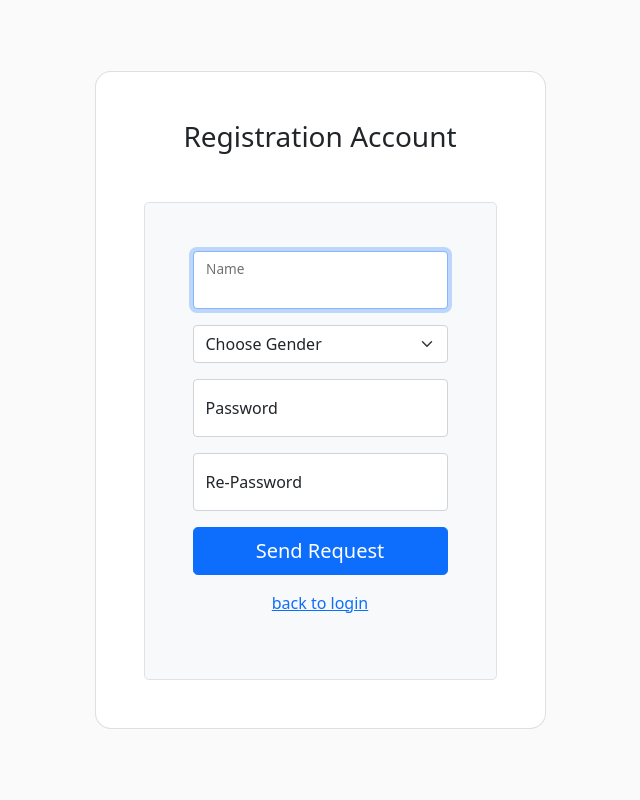
After one commit to adexRepo/web-work-assessment, a PHP site: page /app/View/User/Register.php in a window 1280 px wide. The commit adds this page. Shown: the whole page, without its empty margins (320-960 px from the left). Run offline with PHP 8.4, Linux system fonts and the light colour scheme; some libraries are stand-ins or nearby versions.

Commit message:
register finish

```diff
--- /dev/null
+++ b/app/View/User/Register.php
@@ -0,0 +1,79 @@
+<!DOCTYPE html>
+<html lang="en">
+
+<head>
+    <meta charset="UTF-8">
+    <meta http-equiv="X-UA-Compatible" content="IE=edge">
+    <meta name="viewport" content="width=device-width, initial-scale=1.0">
+    <title>Register</title>
+    <link href="https://cdn.jsdelivr.net/npm/bootstrap@5.1.3/dist/css/bootstrap.min.css" rel="stylesheet"
+        integrity="sha384-1BmE4kWBq78iYhFldvKuhfTAU6auU8tT94WrHftjDbrCEXSU1oBoqyl2QvZ6jIW3" crossorigin="anonymous">
+    <script src="https://cdn.jsdelivr.net/npm/bootstrap@5.1.3/dist/js/bootstrap.bundle.min.js"
+        integrity="sha384-ka7Sk0Gln4gmtz2MlQnikT1wXgYsOg+OMhuP+IlRH9sENBO0LRn5q+8nbTov4+1p"
+        crossorigin="anonymous"></script>
+    <script src="https://ajax.googleapis.com/ajax/libs/jquery/2.1.1/jquery.min.js"></script>
+
+</head>
+<body>
+    <section class="vh-100" style="background-color: #fafafa;">
+        <div class="container py-5 h-100">
+            <div class="row d-flex justify-content-center align-items-center h-100">
+                <div class="col-12 col-md-8 col-lg-6 col-xl-5">
+
+                <!-- NOTIFICATION -->
+                <?php
+                if(!empty($model['error']) || !empty($model['success'])){
+                    $color = !empty($model['error']) ? 'danger': 'success';
+                    $content = !empty($model['error']) ? $model['error'] : $model['success'];
+                    ?>
+                    <div class="row">
+                        <div class="alert alert-<?= $color ?> text-center" role="alert">
+                            <?= $content?>
+                        </div>
+                    </div>
+                <?php }?>
+
+                <!-- //Test123! -->
+
+                    <div class="card shadow-2-strong" style="border-radius: 1rem;">
+                        <div class="card-body p-5 text-center">
+                            <h3 class="mb-5">Registration Account</h3>
+                            <form class="p-4 p-md-5 border rounded-3 bg-light" method="post" action="/users/register">
+                                <div class="form-floating mb-3">
+                                    <input name="name" type="text" required class="form-control" id="name" placeholder="Username" autofocus>
+                                    <label for="name">Name</label>
+                                </div>
+                                <div class="mb-3">
+                                    <select name="gender" id="gender" required class="form-select" aria-label="Default select example">
+                                        <option selected disabled value="" >Choose Gender</option>
+                                        <option  value="0">Female</option>
+                                        <option  value="1">Male</option>
+                                      </select>
+                                </div>
+                                <div class="form-floating mb-3">
+                                    <input name ="password" type="password" required class="form-control validate" pattern="^(?=.*?[A-Z])(?=.*?[a-z])(?=.*?[0-9])(?=.*?[#?!@$%^&*-]).{8,}$" id="password" placeholder="Password">
+                                    <label for="password">Password</label>
+                                </div>
+                                <div class="form-floating mb-3">
+                                    <input name ="password" type="password" id="confirm_password" class="form-control validate" required id="rePassword" pattern="^(?=.*?[A-Z])(?=.*?[a-z])(?=.*?[0-9])(?=.*?[#?!@$%^&*-]).{8,}$" placeholder="Password">
+                                    <label for="rePassword">Re-Password <span id='message'></span></label>
+                                </div>
+                                <button class="w-100 btn btn-lg btn-primary" type="submit">Send Request</button>
+                                <p class="text-center mt-3"> <a class="mb-5" href="/users/register">back to login</a> </p>
+                            </form>
+                        </div>
+                    </div>
+                </div>
+            </div>
+        </div>
+    </section>
+</body>
+    <script>
+        $('#password, #confirm_password').on('keyup', function () {
+            if ($('#password').val() == $('#confirm_password').val()) {
+                $('#message').html(' [Matching]').css('color', 'green');
+        } else
+            $('#message').html(' [Not Matching]').css('color', 'red');
+        });
+    </script>
+</html>
--- a/app/View/template/signin.html
+++ b/app/View/template/signin.html
@@ -15,6 +15,11 @@
     <section class="vh-100" style="background-color: #fafafa;">
         <div class="container py-5 h-100">
             <div class="row d-flex justify-content-center align-items-center h-100">
+                <div class="row">
+                    <div class="alert alert-danger" role="alert">
+                        A simple primary alert—check it out!
+                    </div>
+                </div>
                 <div class="col-12 col-md-8 col-lg-6 col-xl-5">
                     <div class="card shadow-2-strong" style="border-radius: 1rem;">
                         <div class="card-body p-5 text-center">
```
Also changed, not shown: app/App/View.php (+7 -7 lines), app/Controller/UserController.php (added, +79 -0 lines), app/Repository/UserBaseRepository.php (+5 -4 lines), app/View/template/signup.html (+6 -1 lines), public/index.php (+12 -0 lines), test/Service/UserServiceTest.php (+36 -31 lines), app/Exception/ValidationException.php (renamed from app/Exception/ValidationExeption.php), app/Model/UserRegisterResponse.php (renamed from app/Model/UserRegistrationResponse.php), app/View/User/Login.php (added).
